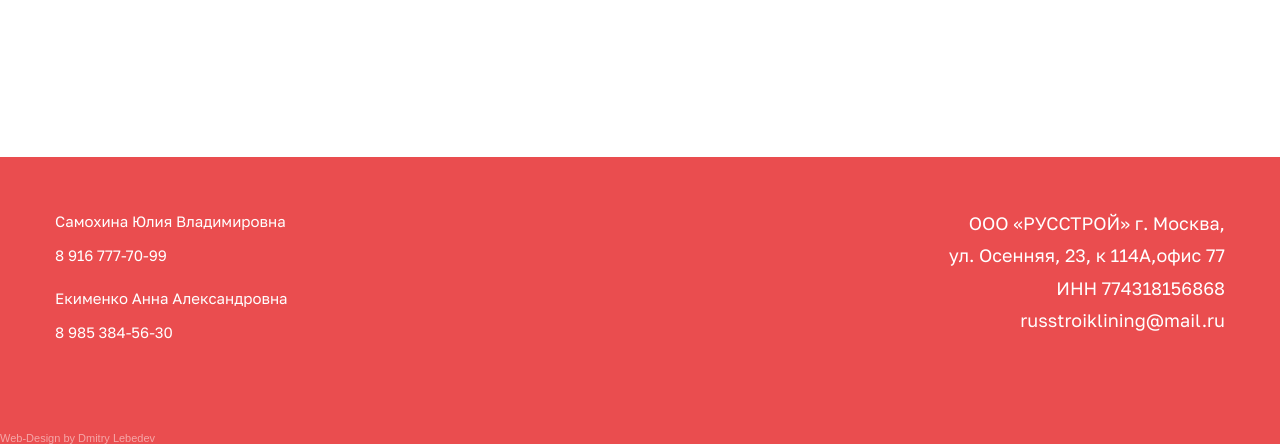
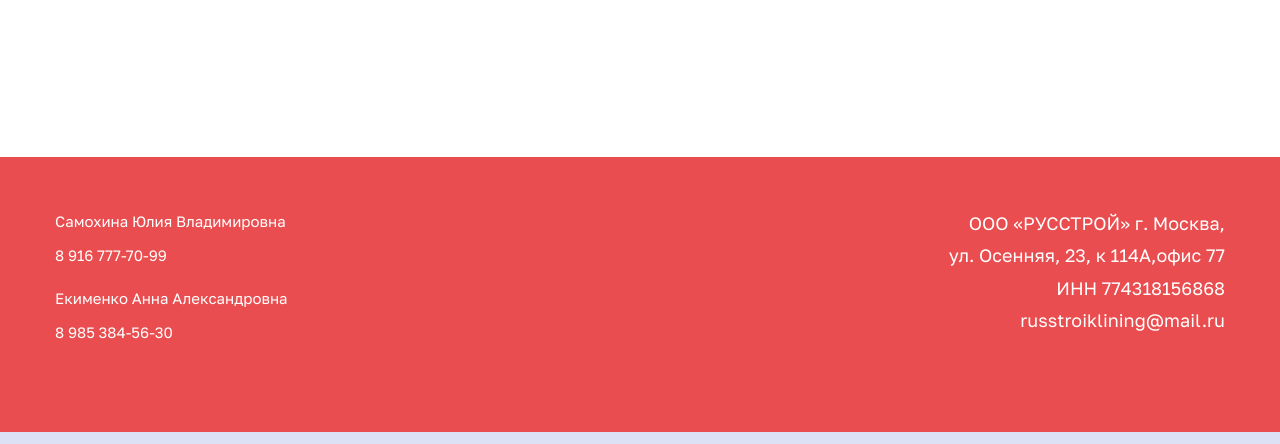
Before and after one commit to russtroiklining/russtroi-website, a plain HTML site: page index.html in a window 1280 px wide. Shown: the part 3417-3861 px from the top of the page. Drawn offline with Linux system fonts and the light colour scheme; a web font is replaced by a local one.

Commit message:
Update index.html

```diff
--- a/index.html
+++ b/index.html
@@ -1033,7 +1033,6 @@
 			</div>
 		</div>
 	</div>
-	<div style="font-size: 11px; background-color: #ea4d4f; color:white;"><div style="opacity:0.5">Web-Design by Dmitry Lebedev</div></div>
 </body>
 
 </html>
```
